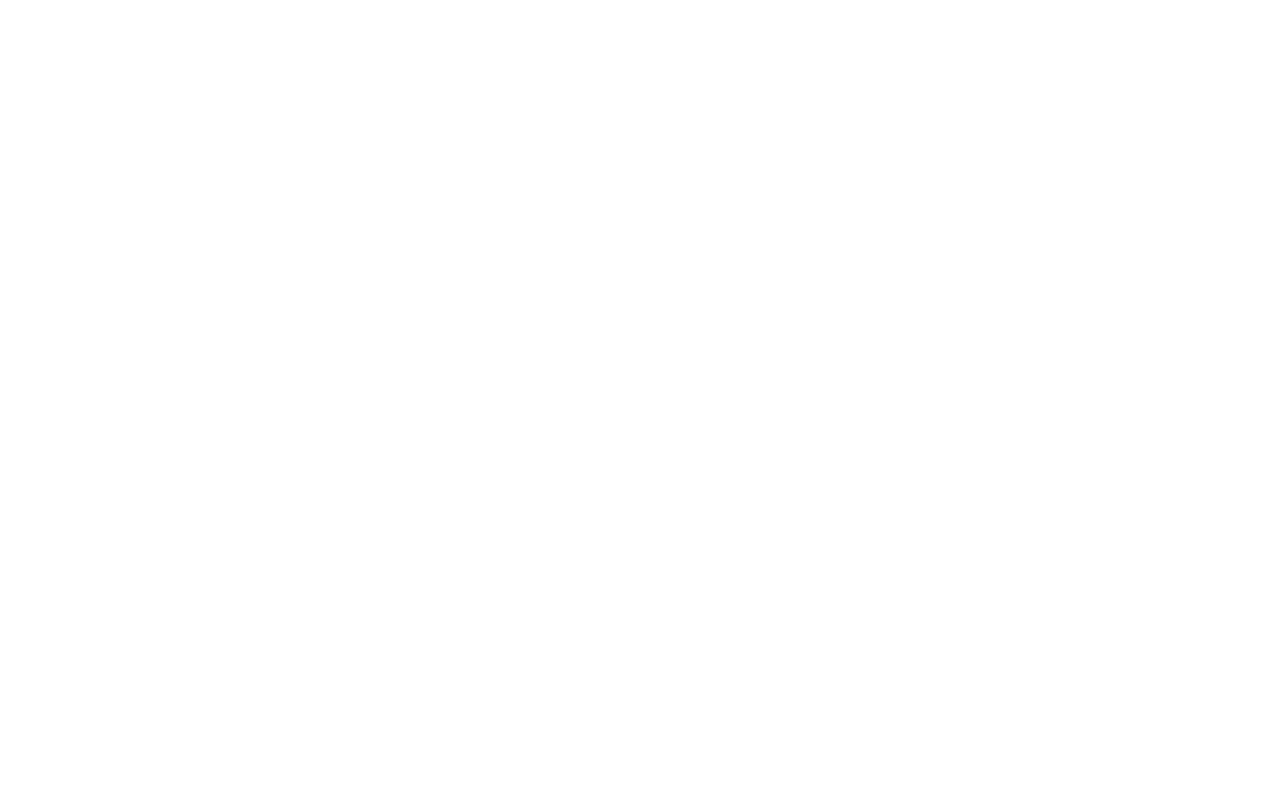
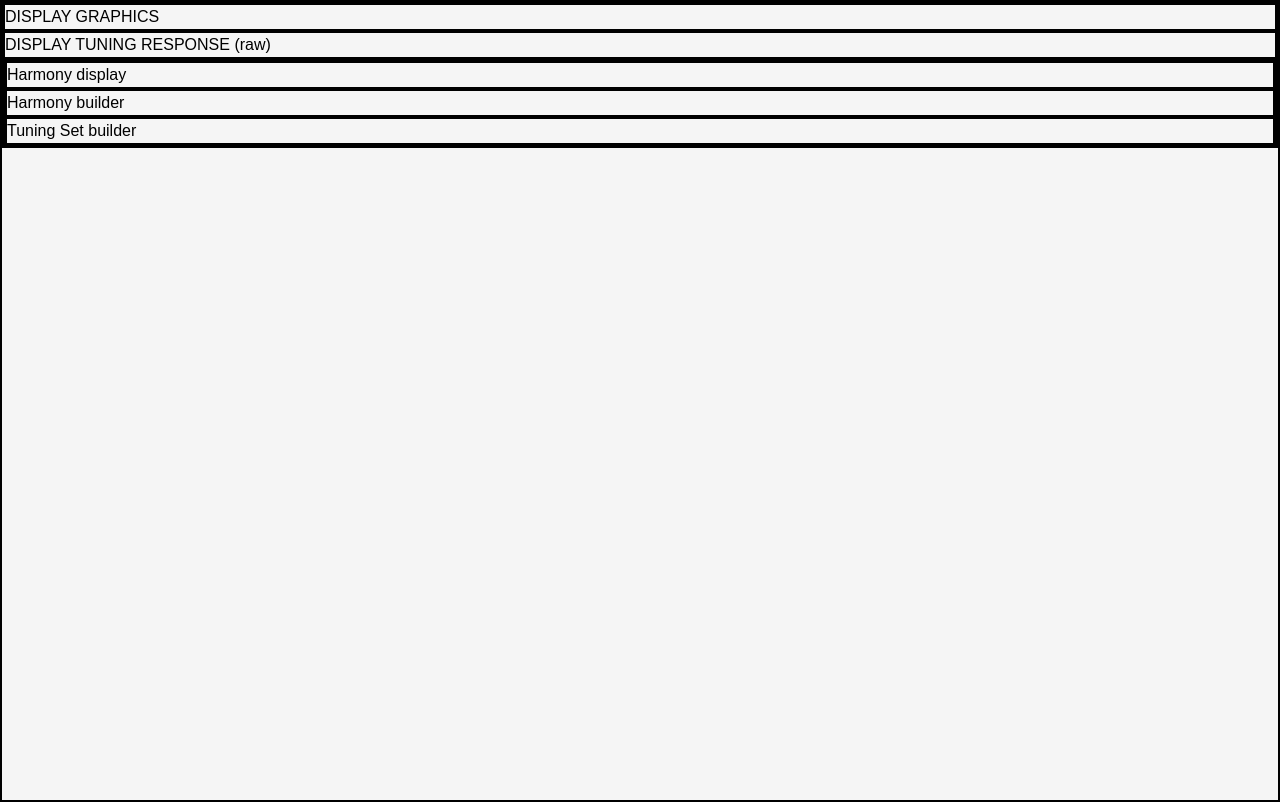
Before and after one commit to ennskevin/polymnia-react, a React (Vite) app: page / in a window 1280 px wide. Built offline with nearby package versions, Linux system fonts and the light colour scheme.

Commit message:
Add default css, stub out Tuner.tsx markup

```diff
--- a/src/components/Main.tsx
+++ b/src/components/Main.tsx
@@ -1,3 +1,5 @@
+import Tuner from "./Tuner"
+
 export default function Main() {
 
     /**
@@ -7,6 +9,7 @@
 
     return (
         <>
+            <Tuner />
         </>
     )
 }
--- a/src/components/Tuner.tsx
+++ b/src/components/Tuner.tsx
@@ -38,6 +38,41 @@
 
     return (
         <>
+            <section>
+                <div>
+                    DISPLAY GRAPHICS
+                </div>
+            </section>
+
+            <section>
+                <div>
+                    DISPLAY TUNING RESPONSE (raw)
+                </div>
+            </section>
+
+            <section>
+                <div>
+
+                    <section>
+                        <div>
+                            Harmony display
+                        </div>
+                    </section>
+
+                    <section>
+                        <div>
+                            Harmony builder
+                        </div>
+                    </section>
+
+                    <section>
+                        <div>
+                            Tuning Set builder
+                        </div>
+                    </section>
+
+                </div>
+            </section>
         </>
     )
 }
--- a/src/index.css
+++ b/src/index.css
@@ -0,0 +1,38 @@
+*, *::before, *::after {
+  box-sizing: border-box;
+  border: solid 1px;
+}
+
+:root {
+  --primary-background-color: black;
+  --secondary-background-color: black;
+
+  --primary-text-color: black;
+  --secondary-text-color: black;
+
+  --primary-accent-color: black;
+  --secondary-accent-color: black;
+
+  --primary-button-color: black;
+  --secondary-button-color: black;
+}
+
+body {
+  min-height: 100dvh;
+  margin: 0 auto;
+  padding: 0;
+  line-height: 1.5;
+  font-family: sans-serif;
+  background-color: rgb(245, 245, 245);
+}
+
+div#root {
+  height: 100%;
+  width: 100%;
+}
+
+.container {
+  width: min(100%, 960px);
+  margin-inline: auto;
+  padding-inline: 1rem;
+}
```
